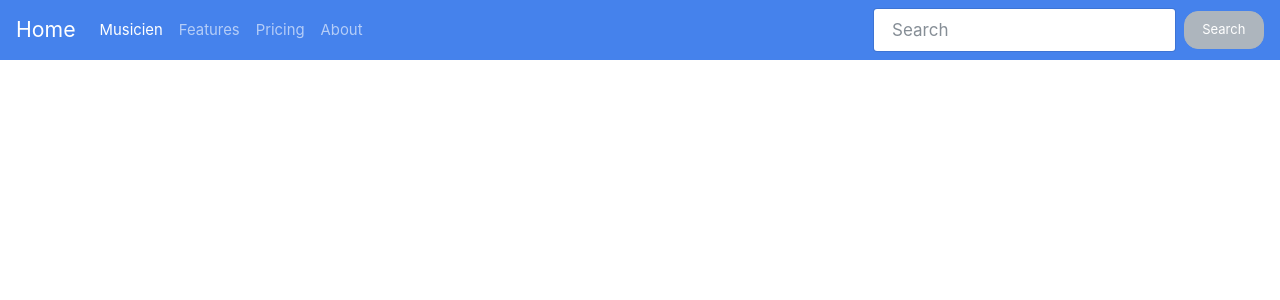
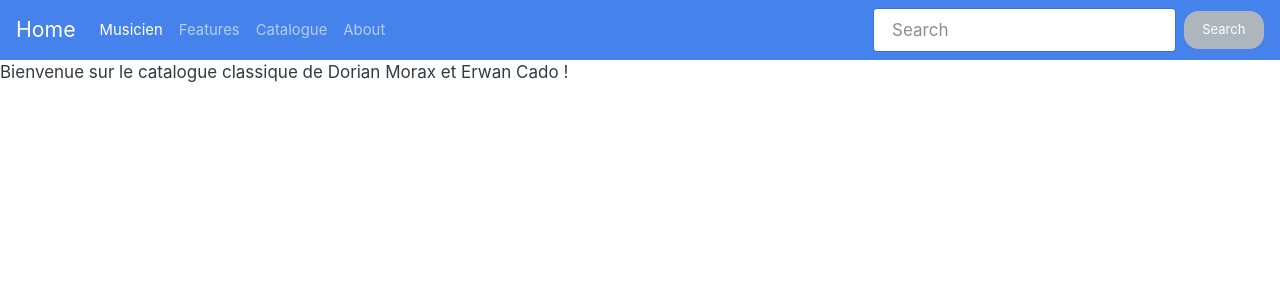
Before and after one commit to erwancado/Projet_Symfony_S4, a Symfony app: template symfony/templates/index.html.twig in a window 1280 px wide. Shown: the top 300 px of the page. Run offline with Twig, Linux system fonts and the light colour scheme; the template is opened without the code that fills it, so the values that code supplies are empty; some libraries are stand-ins or nearby versions.

Commit message:
Début catalogue

```diff
--- a/symfony/src/Entity/Album.php
+++ b/symfony/src/Entity/Album.php
@@ -145,6 +145,10 @@ class Album
 
         return $this;
     }
-
+    public function getBase64Pochette(): ?string
+    {
+        $string = stream_get_contents($this->pochette);
+        return (base64_encode($string));
+    }
 
 }
--- a/symfony/templates/base.html.twig
+++ b/symfony/templates/base.html.twig
@@ -22,7 +22,7 @@
                     <a class="nav-link" href="#">Features</a>
                 </li>
                 <li class="nav-item">
-                    <a class="nav-link" href="#">Pricing</a>
+                    <a class="nav-link" href="{{ path('albums_index') }}">Catalogue</a>
                 </li>
                 <li class="nav-item">
                     <a class="nav-link" href="#">About</a>
--- a/symfony/templates/index.html.twig
+++ b/symfony/templates/index.html.twig
@@ -3,6 +3,6 @@
 {% block title %}Accueil{% endblock %}
 
 {% block body %}
-
+<div>Bienvenue sur le catalogue classique de Dorian Morax et Erwan Cado !</div>
 
 {% endblock %}
```
